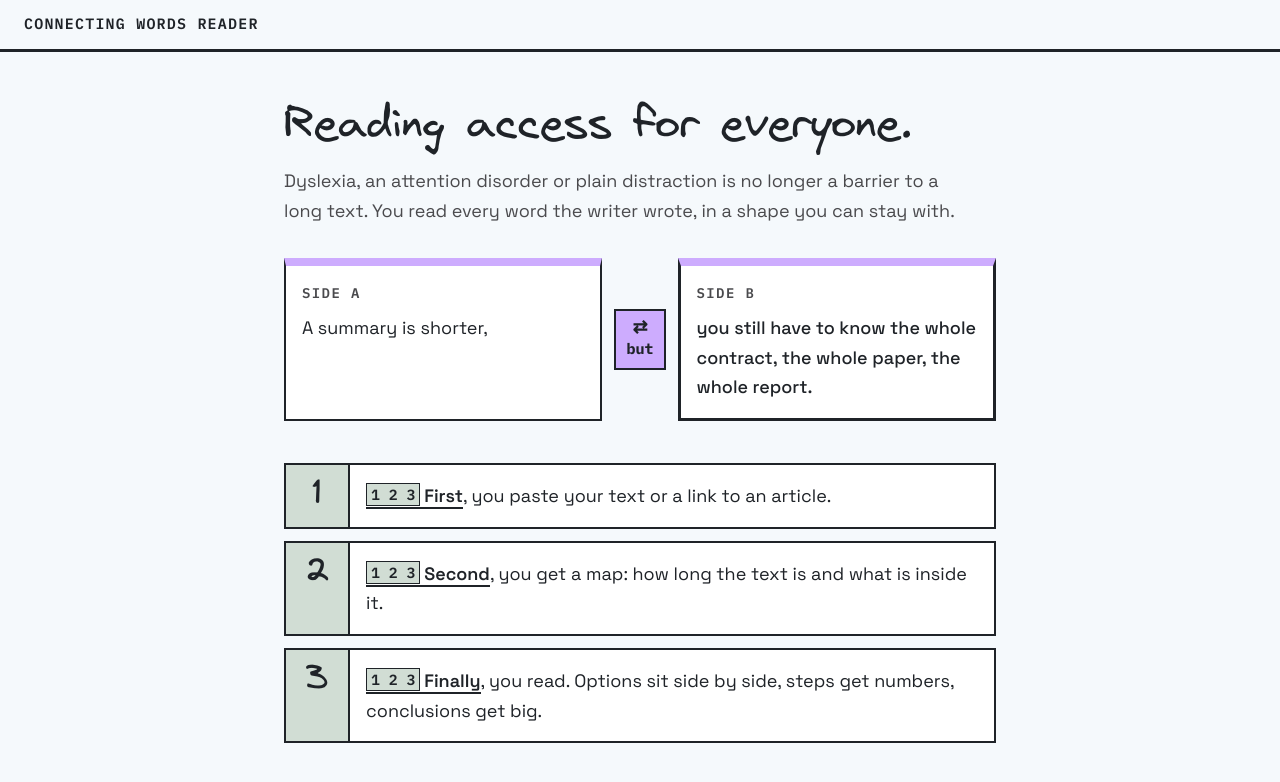
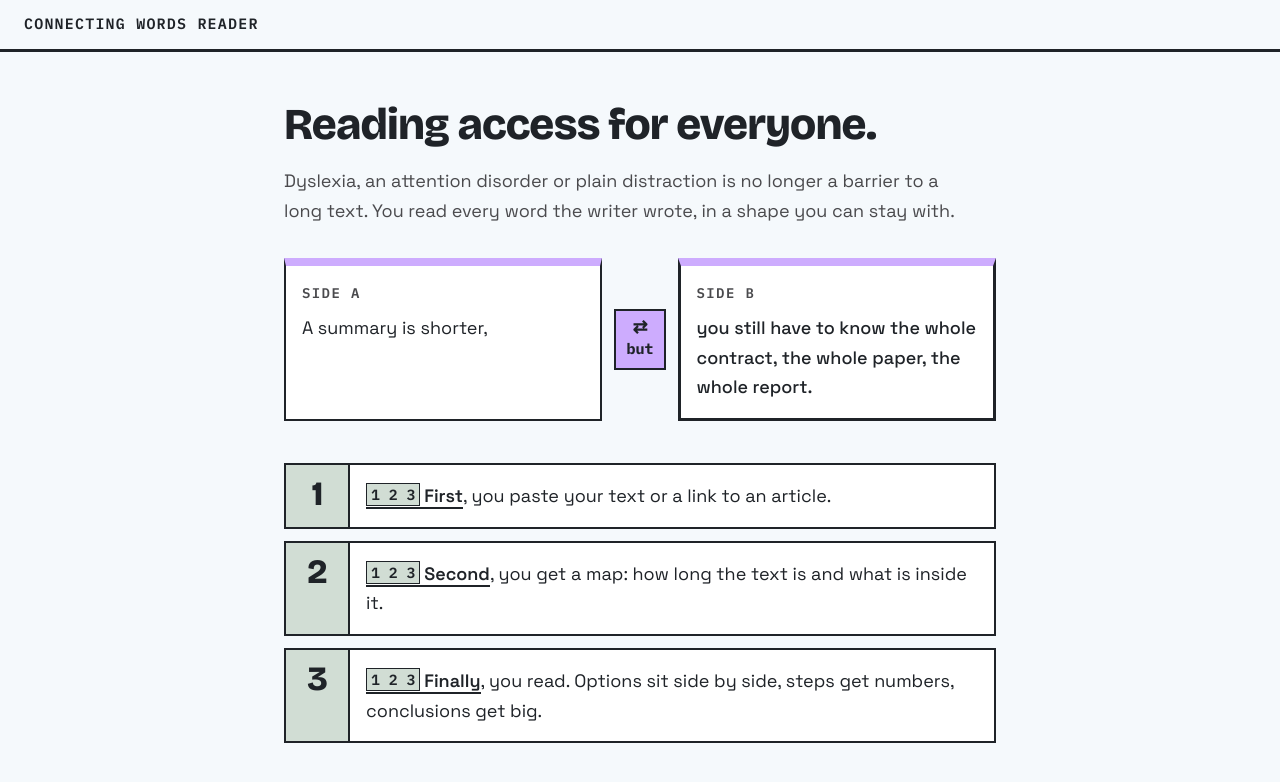
Before and after one commit to SaltedDana/the-whole-text, a website: page docs/index.html in a window 1280 px wide. Shown: the top 782 px of the page. Drawn offline with nearby package versions, Linux system fonts and the light colour scheme.

Commit message:
Display font: Bricolage Grotesque in place of the handwriting font

```diff
--- a/docs/index.html
+++ b/docs/index.html
@@ -6,7 +6,7 @@
 <title>Connecting Words Reader</title>
 <link rel="preconnect" href="https://fonts.googleapis.com">
 <link rel="preconnect" href="https://fonts.gstatic.com" crossorigin>
-<link rel="stylesheet" href="https://fonts.googleapis.com/css2?family=Space+Grotesk:wght@400;500;600;700&family=IBM+Plex+Mono:wght@400;500;600;700&display=swap">
+<link rel="stylesheet" href="https://fonts.googleapis.com/css2?family=Bricolage+Grotesque:opsz,wght@12..96,700;12..96,800&family=Space+Grotesk:wght@400;500;600;700&family=IBM+Plex+Mono:wght@400;500;600;700&display=swap">
 <link rel="stylesheet" href="styles.css">
 </head>
 <body>
--- a/docs/styles.css
+++ b/docs/styles.css
@@ -3,7 +3,7 @@
 :root{
   --ink:#1F2328; --ink-soft:#4A4A4D; --cream:#FBF8F1; --paper:#F5F9FC;
   --lavender:#CDACFE; --sage:#D1DDD4; --sage-text:#6C8F8A; --slate:#7BA3AD; --orange:#FC7142; --white:#FFFFFF;
-  --font-display:'Virgil',cursive;
+  --font-display:'Bricolage Grotesque','Space Grotesk',system-ui,sans-serif;
   --font-sans:'Space Grotesk',system-ui,-apple-system,sans-serif;
   --font-mono:'IBM Plex Mono','SF Mono',ui-monospace,monospace;
   --s1:4px; --s2:8px; --s3:12px; --s4:16px; --s5:24px; --s6:32px; --s7:48px; --s8:64px;
@@ -33,7 +33,7 @@ button{font:inherit;color:inherit;cursor:pointer}
 
 /* Input screen */
 .input-screen{max-width:760px;margin:0 auto;padding:var(--s7) var(--s5) var(--s8)}
-.display{font-family:var(--font-display);font-weight:400;font-size:44px;line-height:1.15;margin:0 0 var(--s4)}
+.display{font-family:var(--font-display);font-weight:800;letter-spacing:-.02em;font-size:44px;line-height:1.15;margin:0 0 var(--s4)}
 .lede{color:var(--ink-soft);margin:0 0 var(--s6);max-width:60ch}
 .field-label{display:block;font-family:var(--font-mono);font-size:14px;font-weight:600;letter-spacing:.08em;text-transform:uppercase;margin:var(--s5) 0 var(--s2)}
 input[type=url],textarea{width:100%;border:var(--bw-thin) solid var(--ink);background:var(--white);padding:var(--s3) var(--s4);font:inherit;font-size:16px;color:var(--ink);border-radius:0}
@@ -51,7 +51,7 @@ textarea{resize:vertical;line-height:1.5}
 
 /* Cover card: the map before the text */
 .cover{background:var(--cream);border:var(--bw-thin) solid var(--ink);border-radius:12px;padding:var(--s6);margin-bottom:var(--s7)}
-.cover h2{font-family:var(--font-display);font-weight:400;font-size:36px;line-height:1.1;margin:0 0 var(--s5)}
+.cover h2{font-family:var(--font-display);font-weight:800;letter-spacing:-.02em;font-size:36px;line-height:1.1;margin:0 0 var(--s5)}
 .stats{display:flex;gap:var(--s7);margin-bottom:var(--s5)}
 .stat .num{font-family:var(--font-display);font-size:40px;line-height:1}
 .stat .cap{font-family:var(--font-mono);font-size:14px;letter-spacing:.08em;text-transform:uppercase;color:var(--ink-soft);margin-top:var(--s1)}
@@ -144,3 +144,5 @@ details.example .tx{padding:0 var(--s4) var(--s4);color:var(--ink-soft)}
 
 .pitch{margin:28px 0 36px;display:flex;flex-direction:column;gap:18px}
 .pitch-note{margin:0;font-size:.9rem;opacity:.65}
+
+.stat .num,.step .n{font-weight:800;letter-spacing:-.02em}
--- a/public/styles.css
+++ b/public/styles.css
@@ -3,7 +3,7 @@
 :root{
   --ink:#1F2328; --ink-soft:#4A4A4D; --cream:#FBF8F1; --paper:#F5F9FC;
   --lavender:#CDACFE; --sage:#D1DDD4; --sage-text:#6C8F8A; --slate:#7BA3AD; --orange:#FC7142; --white:#FFFFFF;
-  --font-display:'Virgil',cursive;
+  --font-display:'Bricolage Grotesque','Space Grotesk',system-ui,sans-serif;
   --font-sans:'Space Grotesk',system-ui,-apple-system,sans-serif;
   --font-mono:'IBM Plex Mono','SF Mono',ui-monospace,monospace;
   --s1:4px; --s2:8px; --s3:12px; --s4:16px; --s5:24px; --s6:32px; --s7:48px; --s8:64px;
@@ -33,7 +33,7 @@ button{font:inherit;color:inherit;cursor:pointer}
 
 /* Input screen */
 .input-screen{max-width:760px;margin:0 auto;padding:var(--s7) var(--s5) var(--s8)}
-.display{font-family:var(--font-display);font-weight:400;font-size:44px;line-height:1.15;margin:0 0 var(--s4)}
+.display{font-family:var(--font-display);font-weight:800;letter-spacing:-.02em;font-size:44px;line-height:1.15;margin:0 0 var(--s4)}
 .lede{color:var(--ink-soft);margin:0 0 var(--s6);max-width:60ch}
 .field-label{display:block;font-family:var(--font-mono);font-size:14px;font-weight:600;letter-spacing:.08em;text-transform:uppercase;margin:var(--s5) 0 var(--s2)}
 input[type=url],textarea{width:100%;border:var(--bw-thin) solid var(--ink);background:var(--white);padding:var(--s3) var(--s4);font:inherit;font-size:16px;color:var(--ink);border-radius:0}
@@ -51,7 +51,7 @@ textarea{resize:vertical;line-height:1.5}
 
 /* Cover card: the map before the text */
 .cover{background:var(--cream);border:var(--bw-thin) solid var(--ink);border-radius:12px;padding:var(--s6);margin-bottom:var(--s7)}
-.cover h2{font-family:var(--font-display);font-weight:400;font-size:36px;line-height:1.1;margin:0 0 var(--s5)}
+.cover h2{font-family:var(--font-display);font-weight:800;letter-spacing:-.02em;font-size:36px;line-height:1.1;margin:0 0 var(--s5)}
 .stats{display:flex;gap:var(--s7);margin-bottom:var(--s5)}
 .stat .num{font-family:var(--font-display);font-size:40px;line-height:1}
 .stat .cap{font-family:var(--font-mono);font-size:14px;letter-spacing:.08em;text-transform:uppercase;color:var(--ink-soft);margin-top:var(--s1)}
@@ -144,3 +144,5 @@ details.example .tx{padding:0 var(--s4) var(--s4);color:var(--ink-soft)}
 
 .pitch{margin:28px 0 36px;display:flex;flex-direction:column;gap:18px}
 .pitch-note{margin:0;font-size:.9rem;opacity:.65}
+
+.stat .num,.step .n{font-weight:800;letter-spacing:-.02em}
```
Also changed, not shown: docs/demo-result.json (+1 -1 lines), public/index.html (+1 -1 lines).
